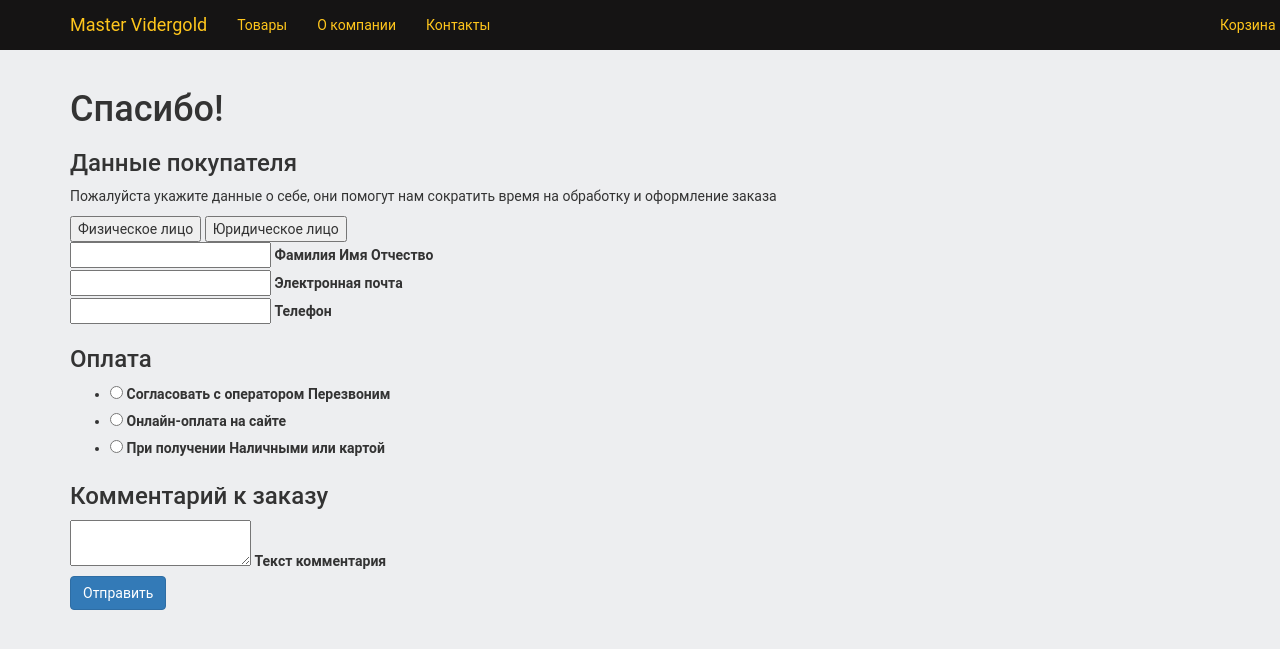
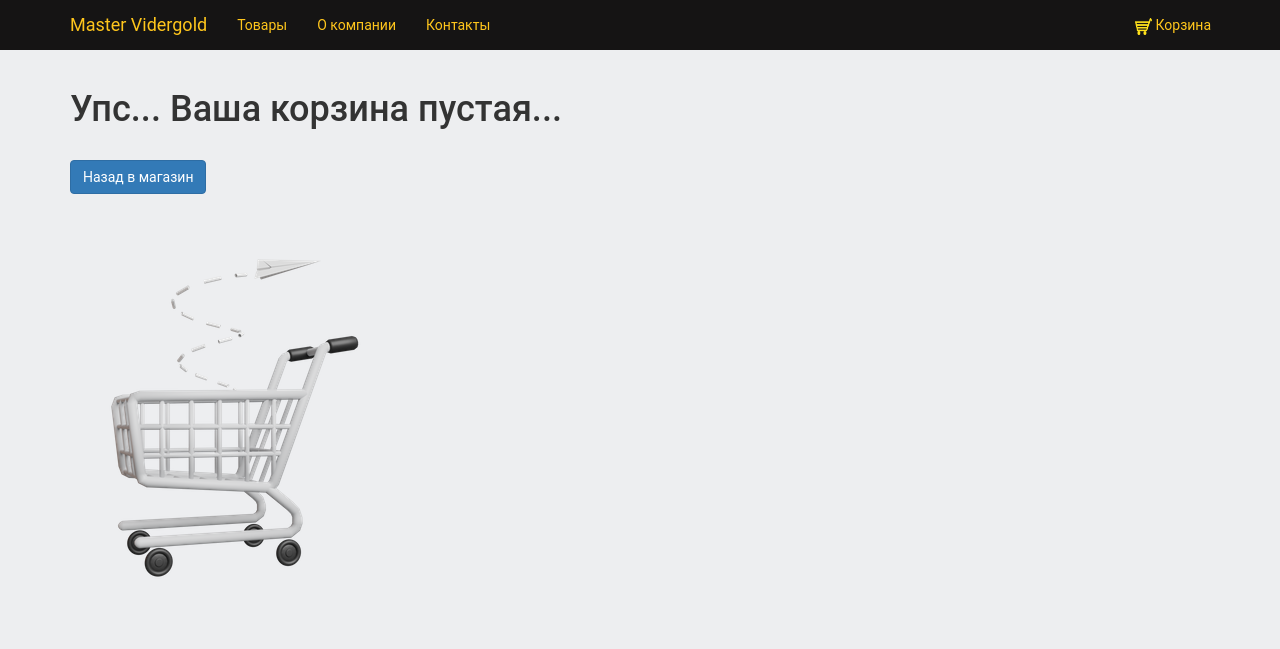
Before and after one commit to ilia010310/online_shop, a Django app: page /order/ in a window 1280 px wide. Shown: the top 649 px of the page. Run offline with Django 5.2, Linux system fonts and the light colour scheme; some libraries are stand-ins or nearby versions.

Commit message:
new update 17.01

```diff
--- a/cart/views.py
+++ b/cart/views.py
@@ -26,7 +26,6 @@ def cart_remove(request, item_id):
 
 
 def cart_detail(request):
-    print('hi')
     cart = Cart(request)
     for item in cart:
         item['update_quantity_form'] = CartAddItemForm(initial={'quantity': item['quantity'],
--- a/lameli/settings.py
+++ b/lameli/settings.py
@@ -28,7 +28,7 @@ DEBUG = True
 
 ALLOWED_HOSTS = []
 
-CART_SESSION_ID = 'cart '
+CART_SESSION_ID = 'cart'
 # Application definition
 
 INSTALLED_APPS = [
@@ -41,7 +41,8 @@ INSTALLED_APPS = [
     'shop.apps.ShopConfig',
     'django_bootstrap5',
     'order.apps.OrderConfig',
-    'django.contrib.humanize'
+    'django.contrib.humanize',
+    'django_summernote',
 ]
 
 MIDDLEWARE = [
--- a/lameli/urls.py
+++ b/lameli/urls.py
@@ -13,6 +13,7 @@ urlpatterns = [
     path('contacts/', TemplateView.as_view(template_name='shop/contacts.html'),
          name='contacts'),
     path('', include('shop.urls', namespace='shop')),
+    path('summernote/', include('django_summernote.urls')),
 ]
 
 if settings.DEBUG:
--- a/order/views.py
+++ b/order/views.py
@@ -1,8 +1,15 @@
 from django.shortcuts import render
 from cart.cart import Cart
+from django.http import HttpResponse
+from lameli import settings
+from order.forms import OrderForm
 
 
 def order(request):
+    if not Cart(request):
+        return render(request, 'empty_cart.html')
 
-
-    return render(request, 'order.html')
+    # for example!
+    print(Cart(request))
+    form = OrderForm()
+    return render(request, 'order.html', {'form': form})
--- a/shop/models.py
+++ b/shop/models.py
@@ -34,7 +34,7 @@ class Item(models.Model):
 
 class ItemImages(models.Model):
     item = models.ForeignKey(Item, blank=True, null=True, default=None, on_delete=models.CASCADE, related_name='images')
-    image = models.ImageField(upload_to='item_images/')
+    image = models.ImageField(upload_to='item_images/', verbose_name='Картинка')
     is_main = models.BooleanField(default=False, verbose_name='Главная')
     is_active = models.BooleanField(default=True, verbose_name='Активная')
     created = models.DateTimeField(auto_now_add=True, auto_now=False)
--- a/static/css/style.css
+++ b/static/css/style.css
@@ -102,6 +102,15 @@ html, body{
 }
 .basket-container a{
     color: #ffc61c
+}
+
+.navbar-collapse {
+    padding-right: 45px;
+}
+
+.navbar-right {
+    float: right!important;
+    margin-right: 40px;
 }
 
 .basket-container a:hover {
@@ -238,3 +247,21 @@ footer {
     color: yellow;
     text-decoration: none;  /* Добавьте эту строку для удаления подчеркивания */
 }
+
+
+
+ .form_order {
+   margin-right: 10%;
+   margin-left: 10%;
+   background-color: white;
+   box-shadow: 0 6px 10px rgba(0, 0, 0, 0.1);
+    border-radius: 10px;
+     padding: 18px;
+     text-align: center;
+}
+.form-group {
+    margin-left: 33%;
+    text-align: center;
+    padding-top: 7px;
+
+}
--- /dev/null
+++ b/templates/empty_cart.html
@@ -0,0 +1,20 @@
+{% extends 'base.html' %}
+{% load static %}
+
+{% block content %}
+<br>
+<div class="container mt-5">
+  <h1 class="mb-4">Упс... Ваша корзина пустая...</h1>
+    <br>
+     <a href="/">
+    <button class="btn btn-primary btn">
+  Назад в магазин
+        </button>
+          </a>
+</div>
+
+<div class="center-div">
+    <img src="/media/pngwing.com.png" alt="Корзина" >
+</div>
+
+    {% endblock %}
--- a/templates/navbar.html
+++ b/templates/navbar.html
@@ -13,7 +13,7 @@
                 <li>
                     <div class="basket-container">
                         <a href="{% url 'cart:cart_detail'  %}">
-                            <i class="bi bi-cart-fill"></i> Корзина
+                            <i class="bi bi-cart-fill"></i><img src="/media/cart.png" alt="корз"  width="17" height="17"> Корзина
                             <span id="basket_total_amount"></span><span id="basket_total_nmb"></span>
                         </a>
                         <div class="basket-items hidden">
--- a/templates/order.html
+++ b/templates/order.html
@@ -3,76 +3,36 @@
 
 {% block content %}
 <br>
+
 <div class="container mt-5">
   <h1 class="mb-4">Спасибо!</h1>
-    <form action="" method="post">
-        <h3 class="font-medium text-[20px] leading-6 mb-3">Данные покупателя</h3>
-        <p class="mb-3">Пожалуйста укажите данные о себе, они помогут нам сократить время на обработку и оформление
-            заказа</p>
-        <div class="w-full inline-flex mb-3" role="tablist">
-            <button type="button" class="btn-tab rounded-tr-none rounded-br-none p-1 text-blue-600 hover:text-blue-600 dark:text-blue-500 dark:hover:text-blue-500 border-blue-600 dark:border-blue-500" role="tab" aria-selected="true" wire:click="$set('customer_type', 1)">
-                Физическое лицо
-            </button>
-            <button type="button" class="btn-tab rounded-tl-none rounded-bl-none p-1 dark:border-transparent text-gray-500 hover:text-gray-600 dark:text-gray-400 border-gray-100 hover:border-gray-300 dark:border-gray-700 dark:hover:text-gray-300" role="tab" aria-selected="false" wire:click="$set('customer_type', 2)">
-                Юридическое лицо
-            </button>
-        </div>
-        <div class="mb-6">
-            <div class="-hidden">
-                                    <div class="input-wrap w-full mb-3 ">
-                        <input type="text" class="input" id="name-not-auth-order" autocomplete="off" wire:model="customer_lastname">
-                        <label for="name-not-auth-order">Фамилия Имя Отчество</label>
-                        <span class="value-reset z-10 " wire:click="$set('customer_lastname', '')"></span>
-                    </div>
-                                                                <div class="input-wrap w-full mb-3 ">
-                    <input type="text" class="input" id="email-not-auth-order" autocomplete="off" wire:model="customer_email">
-                    <label for="email-not-auth-order">Электронная почта</label>
-                    <span class="value-reset z-10 " wire:click="$set('customer_email', '')"></span>
+   {% if sent %}
+        <h2>Заказ принят в обработку, ожидайте</h2>
+
+    {% else %}
+    </div>
+<div class="container mt-5">
+    <div class="form_order">
+        <p>
+        <h2>Данные покупателя</h2>
+        </p>
+        <h4>Пожалуйста укажите данные о себе,</h4>
+            <h4>они помогут нам сократить время на</h4>
+            <h4>обработку и оформление заказа</h4>
+
+        <form method="post" class="form">
+            {% for field in form %}
+                <div class="form-group">
+                    {{ field }}
                 </div>
-                <div class="input-wrap w-full mb-3 filled">
-                    <input type="text" class="input ordering__phone" id="c_phone" autocomplete="off" wire:model="customer_phone" inputmode="numeric">
-                    <label for="c_phone">Телефон</label>
-                    <span class="value-reset z-10 block" wire:click="$set('customer_phone', '')"></span>
-                </div>
-            </div>
-        </div>
-        <h3 class="mb-3 font-medium text-[20px] leading-6">Оплата</h3>
-        <div class="mb-6">
-            <ul class="ordering__list">
-    <li class="ordering__tarifs">
-    <input class="tarifs__radio" type="radio" id="optimalPayment" name="payment_id" value="6" wire:model="payment_id">
-    <label for="optimalPayment">
-        <span class="ordering__subtitle radio-title">Согласовать с оператором</span>
-        <span class="ordering__status success">Перезвоним</span>
-    </label>
-    <div class="ordering__tarifs__border"></div>
-</li>    <li class="ordering__tarifs">
-    <input class="tarifs__radio" type="radio" id="onlinePayment" name="payment_id" value="4" wire:model="payment_id">
-    <label for="onlinePayment">
-        <span class="ordering__subtitle radio-title">Онлайн-оплата на сайте</span>
-        <span class="ordering__status success"></span>
-    </label>
-    <div class="ordering__tarifs__border"></div>
-</li>
-            <li class="ordering__tarifs">
-    <input class="tarifs__radio" type="radio" id="courierPayment" name="payment_id" value="3" wire:model="payment_id">
-    <label for="courierPayment">
-        <span class="ordering__subtitle radio-title">При получении</span>
-        <span class="ordering__status success">Наличными или картой</span>
-    </label>
-    <div class="ordering__tarifs__border"></div>
-</li>        </ul>        </div>
-        <h3 class="mb-3 font-medium text-[20px] leading-6">Комментарий к заказу</h3>
-        <div class="input-wrap w-full mb-6 ">
-            <textarea class="input h-24 resize-none" id="comment-not-auth-order" autocomplete="off" wire:model="order_customer_comment"></textarea>
-            <label for="comment-not-auth-order">Текст комментария</label>
-            <span class="value-reset z-10 " wire:click="$set('order_customer_comment', '')"></span>
-        </div>
-                <button type="button" class="btn btn-primary w-full mb-2" wire:click.prevent="submitCheckout">Отправить
-        </button>
-    </form>
+            {% endfor %}
+            {% csrf_token %}
+            <input type="submit" value="Оформить" class="btn btn-primary mb-3 btn-lg">
+        </form>
+    </div>
 
 
 
+{% endif %}
 </div>
 {% endblock %}
```
Also changed, not shown: order/admin.py (+4 -4 lines), order/forms.py (added, +25 -0 lines), order/models.py (+15 -8 lines), media/cart.png (added), media/pngwing.com.png (added).
